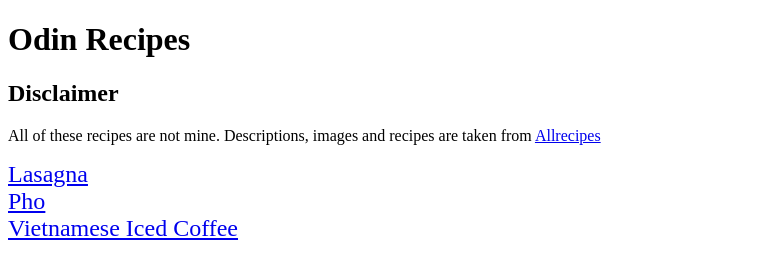
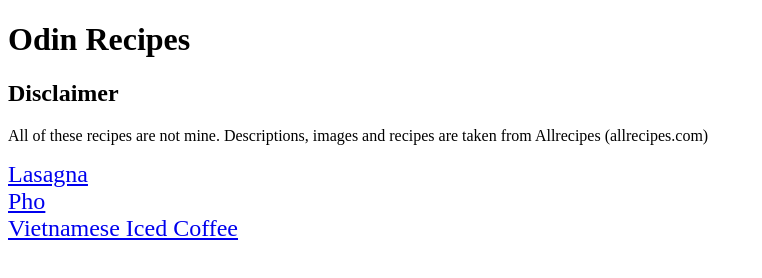
Before and after one commit to linhnatt/odin-recipes, a plain HTML site: page index.html in a window 1280 px wide. Shown: the whole page, without its empty margins (0-762 px from the left). Drawn offline with Linux system fonts and the light colour scheme.

Commit message:
Remove Allrecipes hyperlink

```diff
--- a/index.html
+++ b/index.html
@@ -8,7 +8,7 @@
 <body>
     <h1>Odin Recipes</h1>
     <h2>Disclaimer</h2>
-    <p>All of these recipes are not mine. Descriptions, images and recipes are taken from <a href="allrecipes.com" target="_blank">Allrecipes</a></p>
+    <p>All of these recipes are not mine. Descriptions, images and recipes are taken from Allrecipes (allrecipes.com)</p>
     <ul style="list-style: none; font-size:x-large; padding: 0; margin: 0;">
         <li><a href="./recipes/lasagna.html">Lasagna</a></li>
         <li><a href="./recipes/pho.html">Pho</a></li>
```
